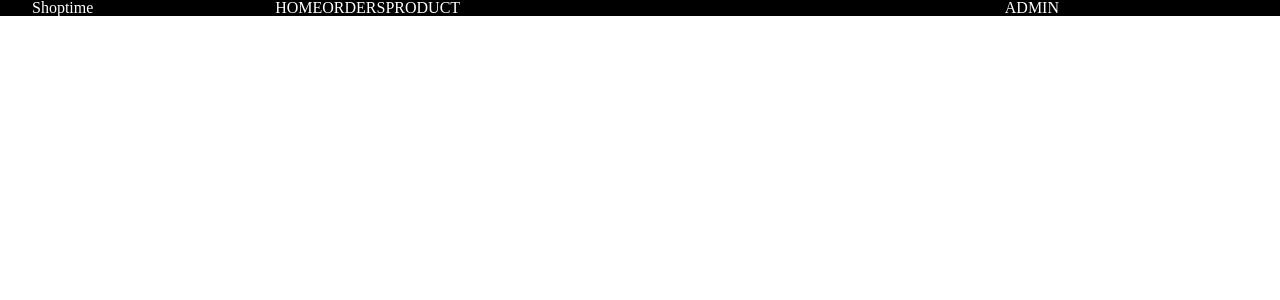
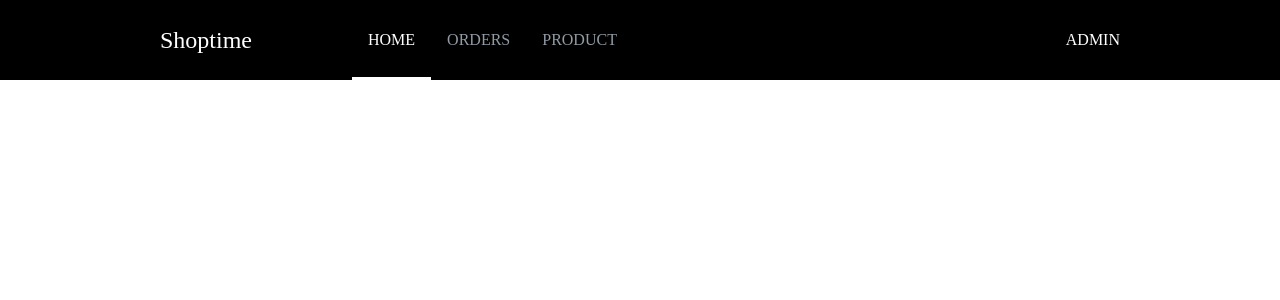
Before and after one commit to curt6815463/TimeHouseWeek3, a React app: page / in a window 1280 px wide. Shown: the top 300 px of the page. Built offline with nearby package versions, Linux system fonts and the light colour scheme.

Commit message:
feat: topbar style

```diff
--- a/src/common/style-components/Container/index.js
+++ b/src/common/style-components/Container/index.js
@@ -1,8 +1,10 @@
 import styled from 'styled-components'
 
 const container = styled.div`
-  margin: 0 2em;
+  max-width: 960px;
+  margin: 0 auto;
   display: flex;
+  align-items: center;
 `
 
 export default container
--- a/src/components/TopBar/index.js
+++ b/src/components/TopBar/index.js
@@ -10,14 +10,12 @@ class TopBar extends Component {
             Shoptime
           </div>
           <div className='navbar'>
-            <ul>
-              <li>HOME</li>
-              <li>ORDERS</li>
-              <li>PRODUCT</li>
-            </ul>
+            <a className='active'>HOME</a>
+            <a>ORDERS</a>
+            <a>PRODUCT</a>
           </div>
           <div className='admin'>
-            ADMIN
+            <span>ADMIN</span>
           </div>
         </Container>
 
--- a/src/components/TopBar/styled-components.js
+++ b/src/components/TopBar/styled-components.js
@@ -3,18 +3,36 @@ import styled from 'styled-components';
 const TopBarComponent = styled.div`
   background-color: #000;
   color: #fff;
-
-
   .brand{
+    font-size: 1.5rem;
     width:20%;
+    box-sizing: border-box;
   }
   .navbar{
     width: 60%;
-      li{
+      a{
+        line-height: 5rem;
         display: inline-block;
+        padding: 0 1rem;
+        position: relative;
+        color: #919ba4;
+      }
+      .active{
+        color: #fff;
+      }
+      .active::after{
+        content: '';
+        position: absolute;
+        bottom: 0;
+        left: 0;
+        display: inline-block;
+        width: 100%;
+        height: 3px;
+        background-color: white;
       }
   }
   .admin{
+    text-align: right;
     width: 20%;
   }
 
```
Lines whose indentation alone changed are shown as unchanged.
